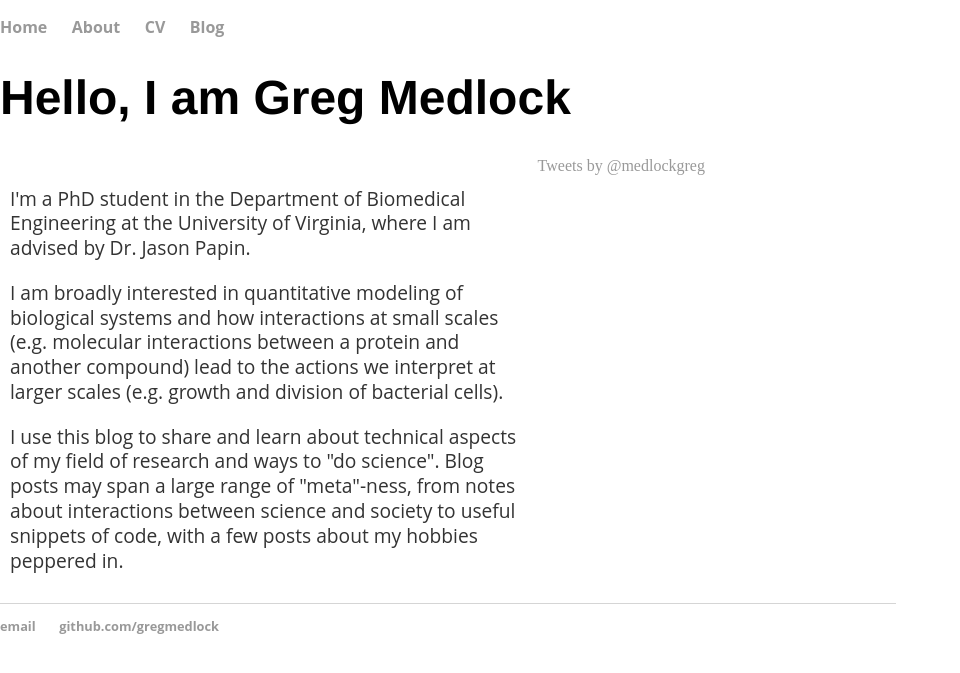
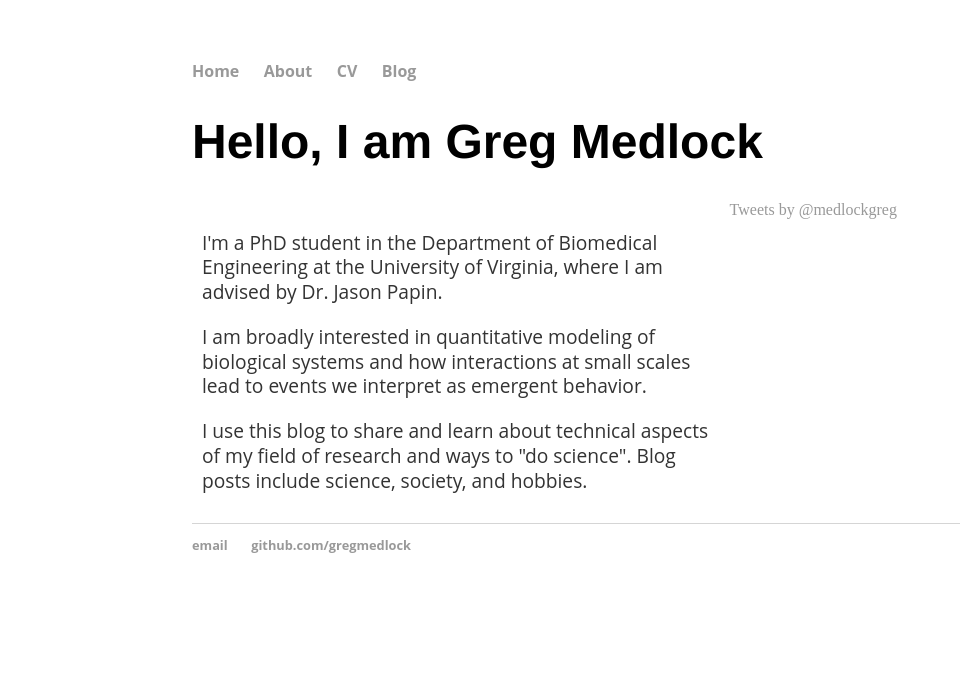
Before and after one commit to gregmedlock/gregmedlock.github.io, a Jekyll site: the page built from index.html, in a window 1280 px wide. Shown: the top 673 px of the page, without its empty margins (0-960 px from the left). Built offline with Jekyll 4.4.1, drawn with Linux system fonts in a browser that asks for light colours; comment, search, counter and statistics services are not loaded.

Commit message:
margin fix and text change on landing page

```diff
--- a/Gemfile
+++ b/Gemfile
@@ -1,3 +1,2 @@
 source 'https://rubygems.org'
 gem 'github-pages', group: :jekyll_plugins
-gem 'jekyll-twitter-plugin'
--- a/index.html
+++ b/index.html
@@ -10,10 +10,10 @@
 }
 
 body {
-    margin: 0;
+    margin: 10;
 }
 
-/* Create two equal columns that floats next to each other */
+/* Create two equal columns that float next to each other */
 .column {
     float: left;
     width: 60%;
@@ -42,8 +42,8 @@
 		<div class="blurb">
 
 			<p>I'm a PhD student in the Department of Biomedical Engineering at the University of Virginia, where I am advised by Dr. Jason Papin.<p>
-			<p>I am broadly interested in quantitative modeling of biological systems and how interactions at small scales (e.g. molecular interactions between a protein and another compound) lead to the actions we interpret at larger scales (e.g. growth and division of bacterial cells).</p>
-		  <p>I use this blog to share and learn about technical aspects of my field of research and ways to "do science". Blog posts may span a large range of "meta"-ness, from notes about interactions between science and society to useful snippets of code, with a few posts about my hobbies peppered in.</p>
+			<p>I am broadly interested in quantitative modeling of biological systems and how interactions at small scales lead to events we interpret as emergent behavior.</p>
+		  <p>I use this blog to share and learn about technical aspects of my field of research and ways to "do science". Blog posts include science, society, and hobbies.</p>
 		</div><!-- /.blurb -->
   </div>
   <div class="row">
```
